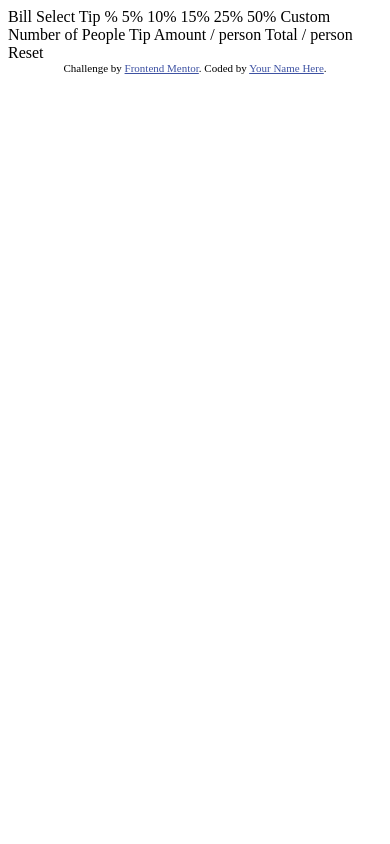
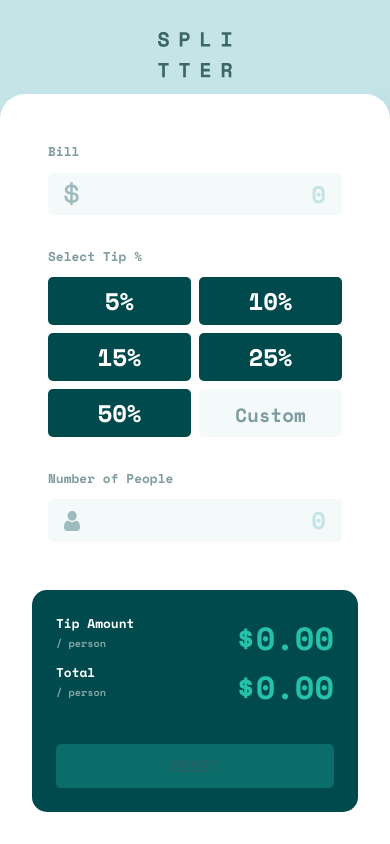
Before and after one commit to grgrnkoo/Tip-Calculator-App, a plain HTML site: page index.html in a window 390 px wide. Drawn offline with nearby package versions, Linux system fonts and the light colour scheme.

Commit message:
comletion of the task

```diff
--- a/index.html
+++ b/index.html
@@ -1,44 +1,68 @@
 <!DOCTYPE html>
 <html lang="en">
+
 <head>
   <meta charset="UTF-8">
-  <meta name="viewport" content="width=device-width, initial-scale=1.0"> <!-- displays site properly based on user's device -->
+  <meta name="viewport" content="width=device-width, initial-scale=1.0">
+  <!-- displays site properly based on user's device -->
+  <link rel="icon" type="image/png" sizes="32x32" href="./images/favicon-32x32.png">
+  <link rel="stylesheet" href="./style.css">
+  <link href="https://fonts.googleapis.com/css2?family=Space+Mono:wght@700&display=swap" rel="stylesheet">
+  <title>Frontend Mentor | Tip calculator app</title>
+</head>
 
-  <link rel="icon" type="image/png" sizes="32x32" href="./images/favicon-32x32.png">
+<body>
+  <img src="./images/logo.svg" alt="Splitter Logo" class="logo">
+  <main>
+    <div class="leftside">
+      <form action="" novalidate>
+        <label for="bill">
+          <p class="akalabel">Bill</p><input type="text" id="bill" name="bill" placeholder="0">
+        </label>
+        <p class="akalabel">Select Tip %</p>
+        <div class="selecttip">
+          <label for="five" class="tipselect">5%<input type="radio" name="tip" id="five" value="5">
+          </label>
+          <label for="ten" class="tipselect">10%<input type="radio" name="tip" id="ten" value="10">
+          </label>
+          <label for="fifteen" class="tipselect">15%<input type="radio" name="tip" id="fifteen" value="15">
+          </label>
+          <label for="twentyfive" class="tipselect">25%<input type="radio" name="tip" id="twentyfive" value="25">
+          </label>
+          <label for="fifty" class="tipselect">50%<input type="radio" name="tip" id="fifty" value="50">
+          </label>
+          <input type="text" id="custom" name="tip" placeholder="Custom">
+        </div>
+        </label>
+        <label for="number">
+          <div class="flexrow">
+            <p class="akalabel">Number of People</p>
+            <p class="akalabel noerror">Wrong data</p>
+          </div><input type="text" id="number" name="number" placeholder="0" class="noerror">
+        </label>
+      </form>
+    </div>
+    <div class="rightside">
+      <div class="allsums">
+        <div class="sumfield">
+          <span class="akalabel">
+            Tip Amount <br>
+            <span class="light">/ person</span>
+          </span>
+          <p id="tipamount">$0.00</p>
+        </div>
+        <div class="sumfield">
+          <span class="akalabel">
+            Total <br>
+            <span class="light">/ person</span>
+          </span>
+          <p id="total">$0.00</p>
+        </div>
+      </div>
+      <button>Reset</button>
+    </div>
+  </main>
+  <script src="./main.js"></script>
+</body>
 
-  <title>Frontend Mentor | Tip calculator app</title>
-
-  <!-- Feel free to remove these styles or customise in your own stylesheet 👍 -->
-  <style>
-    .attribution { font-size: 11px; text-align: center; }
-    .attribution a { color: hsl(228, 45%, 44%); }
-  </style>
-</head>
-<body>
-
-  Bill
-
-  Select Tip %
-  5%
-  10%
-  15%
-  25%
-  50%
-  Custom
-
-  Number of People
-
-  Tip Amount
-  / person
-
-  Total
-  / person
-
-  Reset
-
-  <div class="attribution">
-    Challenge by <a href="https://www.frontendmentor.io?ref=challenge" target="_blank">Frontend Mentor</a>.
-    Coded by <a href="#">Your Name Here</a>.
-  </div>
-</body>
 </html>
--- /dev/null
+++ b/main.js
@@ -0,0 +1,119 @@
+/*
+    1. reset button
+    2. bill event
+    3. choose between percentage and custom value
+    4. number of people + bill validation
+    5. tip amount
+    6. total
+*/
+
+// Inputs
+
+const form = document.querySelector('form');
+const billField = document.getElementById('bill');
+const tipNumber = form.querySelectorAll('input[type="radio"]');
+const tipCustom = document.getElementById('custom');
+const numberOfPeople = document.getElementById('number');
+const resetButton = document.querySelector('button');
+
+const inputObject = {
+    bill: 0,
+    tip: 0,
+    number: 0
+};
+
+// Total Function
+
+form.addEventListener('change', (e) => {
+    getData(e);
+    sumTotals();
+    revealResetButton();
+});
+
+// Validation
+
+const validateNumber = (number) => {
+    if (Number(number) <= 0) {
+        const togglingClass = document.querySelectorAll('.noerror');
+
+        for (const element of togglingClass) {
+            element.classList.replace('noerror', 'error');
+        };
+
+        return 0;
+
+    } else {
+        const togglingClass = document.querySelectorAll('.error');
+
+        for (const element of togglingClass) {
+            element.classList.replace('error', 'noerror');
+        };
+
+        return number;
+    }
+}
+
+// Both total sums
+
+function getData(e) {
+    if (e.target.name === 'number') {
+        inputObject[e.target.name] = Number(validateNumber(e.target.value));
+    } else {
+        inputObject[e.target.name] = Number(e.target.value);
+    }
+}
+
+function sumTotals() {
+    let totalTip = document.getElementById('total');
+    let tipAmount = document.getElementById('tipamount');
+
+    let tempSum = inputObject.bill * inputObject.tip * 0.01;
+    let tempAmount = tempSum / inputObject.number;
+
+    totalTip.textContent = tempSum ? `$${tempSum.toFixed(2)}` : '$0.00';
+    tipAmount.textContent = (tempAmount && tempAmount !== Infinity) ? `$${tempAmount.toFixed(2)}` : '$0.00';
+}
+
+function revealResetButton() {
+    if (
+        inputObject.bill !== 0 ||
+        inputObject.tip !== 0 ||
+        inputObject.number !== 0
+    ) {
+        resetButton.classList.add('active');
+    } else {
+        resetButton.classList.remove('active');
+    }
+}
+
+const resetAllFields = () => {
+    inputObject.bill = 0;
+    inputObject.tip = 0;
+    inputObject.number = 0;
+
+    billField.value = '';
+    numberOfPeople.value = '';
+    tipCustom.value = '';
+    resetRadio();
+    console.log(inputObject)
+
+    revealResetButton();
+}
+
+const resetRadio = () => {
+    for (const radio of tipNumber) {
+        radio.checked = false;
+    }
+}
+
+resetButton.addEventListener('click', resetAllFields);
+
+tipCustom.addEventListener('focus', resetRadio);
+
+for (const radio of tipNumber) {
+    radio.addEventListener('change', () => {
+        if (tipCustom.value !== '') {
+            tipCustom.value = '';
+        }
+    })
+}
--- /dev/null
+++ b/style.css
@@ -0,0 +1,303 @@
+/* General styling */
+
+:root {
+    --primary: hsl(172, 67%, 45%);
+    --very-dark-cyan: hsl(183, 100%, 15%);
+    --dark-grayish-cyan: hsl(186, 14%, 43%);
+    --grayish-cyan: hsl(184, 14%, 56%);
+    --light-grayish-cyan: hsl(185, 41%, 84%);
+    --very-light-grayish-cyan: hsl(189, 41%, 97%);
+    --white: hsl(0, 0%, 100%);
+    --error: #ff5200;
+    --shadow: hsla(184, 14%, 56%, 20%);
+}
+
+* {
+    margin: 0;
+    padding: 0;
+    box-sizing: border-box;
+}
+
+html {
+    width: 100%;
+    height: 100%;
+}
+
+body {
+    width: 100%;
+    min-width: 320px;
+    min-height: 100%;
+    font-family: "Space Mono", monospace;
+    font-size: 24px; /* form inputs */
+    display: flex;
+    flex-direction: column;
+    justify-content: center;
+    align-items: center;
+    background-color: var(--light-grayish-cyan);
+}
+
+body > img {
+    max-width: 75px;
+    position: relative;
+    bottom: 75px;
+}
+
+.leftside, .rightside {
+    width: 50%;
+}
+
+.leftside {
+    color: var(--grayish-cyan);
+    padding: 1rem;
+}
+
+.rightside {
+    background-color: var(--very-dark-cyan);
+    padding: 3rem 2rem 2rem 2rem;
+    display: flex;
+    flex-direction: column;
+    justify-content: space-between;
+    margin-left: 2rem;
+    border-radius: 15px;
+}
+
+input[type='radio'] {
+    pointer-events: none;
+    scale: 0;
+    position: absolute;
+}
+
+label:has(input[type='radio']:checked) {
+    background-color: var(--primary);
+    color: var(--very-dark-cyan);
+}
+
+main {
+    display: flex;
+    background-color: var(--white);
+    max-width: 60%;
+    padding: 2rem;
+    border-radius: 25px;
+    box-shadow: 15px 15px 25px var(--shadow);
+}
+
+.selecttip {
+    display: grid;
+    grid-template: repeat(2, 1fr) / repeat(3, 1fr);
+    grid-gap: .5rem;
+    margin-top: 0rem;
+}
+
+.selecttip label, button {
+    text-align: center;
+    display: flex;
+    width: 100%;
+    background-color: var(--very-dark-cyan);
+    color: var(--white);
+    border-radius: 5px;
+    justify-content: center;
+    align-items: center;
+    padding: 6px 0;
+    cursor: pointer;
+}
+
+button {
+    outline: none;
+    border: none;
+    font-size: 1rem;
+    font-family: "Space Mono", monospace;
+    text-transform: uppercase;
+    background-color: var(--primary);
+    opacity: .3;
+    padding: 10px 0;
+    color: var(--grayish-cyan);
+    cursor: default;
+}
+
+.selecttip input[type="text"]::placeholder {
+    text-align: center;
+    color: var(--grayish-cyan);
+    font-size: 1.2rem;
+    padding: 0;
+}
+
+.selecttip input[type="text"] {
+    text-align: center;
+}
+
+input[type="text"]::placeholder {
+    color: var(--light-grayish-cyan);
+}
+
+.akalabel {
+    font-size: 1rem;
+    margin-bottom: 0.7rem;
+}
+
+input[type="text"] {
+    font-family: "Space Mono", monospace;
+    text-align: end;
+    font-size: 24px;
+    width: 100%;
+    background-color: var(--very-light-grayish-cyan);
+    outline: none;
+    border: none;
+    border-radius: 5px;
+    padding: .2rem 1rem;
+}
+
+input[type="text"]:focus {
+    outline: 2px solid var(--primary);
+}
+
+.sumfield {
+    display: flex;
+    justify-content: space-between;
+    align-items: center;
+    color: var(--white);
+}
+
+.sumfield .light {
+    opacity: .5;
+    font-size: .8em;
+}
+
+#tipamount, #total {
+    color: var(--primary);
+    font-size: 2.6rem;
+}
+
+#bill, #number {
+    background-size: 1rem;
+    background-position: 1rem;
+    background-repeat: no-repeat;
+}
+
+#bill {
+    background-image: url('./images/icon-dollar.svg');
+}
+
+#number {
+    background-image: url('./images/icon-person.svg');
+}
+
+.flexrow {
+    display: flex;
+    flex-direction: row;
+    justify-content: space-between;
+}
+
+form > * {
+    margin: 2rem 0;
+}
+
+.allsums {
+    display: flex;
+    flex-direction: column;
+    min-height: 50%;
+    justify-content: space-between;
+}
+
+/* Classes for JS */
+
+button.active {
+    color: var(--very-dark-cyan);
+    background-color: var(--primary);
+    opacity: 1;
+    cursor: pointer;
+}
+
+p.error {
+    color: var(--error);
+    display: flex
+}
+
+p.noerror {
+    display: none;
+}
+
+input.error {
+    outline: 2px solid var(--error);
+}
+
+input.error:focus {
+    outline: 2px solid var(--error);
+}
+
+input.noerror {
+    outline: none;
+
+}
+
+/* Media Queries */
+
+@media only screen and (max-width: 1400px) {
+    .akalabel {
+        font-size: .8rem;
+    }
+
+    .selecttip {
+        grid-template: repeat(3, 1fr) / repeat(2, 1fr);
+    }
+}
+
+@media only screen and (max-width: 1070px) {
+    #tipamount, #total {
+        font-size: 2rem;
+    }
+}
+
+@media only screen and (max-width: 1000px) {
+    #tipamount, #total {
+        font-size: 1.5rem;
+    }
+}
+
+@media only screen and (max-width: 900px) {
+    main {
+        flex-direction: column;
+        justify-content: center;
+        align-items: center;
+    }
+
+    .leftside, .rightside {
+        width: 100%;
+    }
+
+    .rightside {
+        margin-left: 0;
+        margin-top: 2rem;
+        padding: 1.5rem;
+    }
+
+    #tipamount, #total {
+        font-size: 2rem;
+    }
+
+    .allsums {
+        margin-bottom: 2rem;
+    }
+
+    body > img {
+        bottom: 35px;
+    }
+}
+
+@media only screen and (max-width: 550px) {
+    body {
+        justify-content: flex-end;
+    }
+
+    main {
+        max-width: 100%;
+        border-bottom-left-radius: 0;
+        border-bottom-right-radius: 0;
+    }
+
+    body > img {
+        max-width: 75px;
+        position: relative;
+        bottom: 0;
+        margin: 1rem 0;
+    }
+}
```
